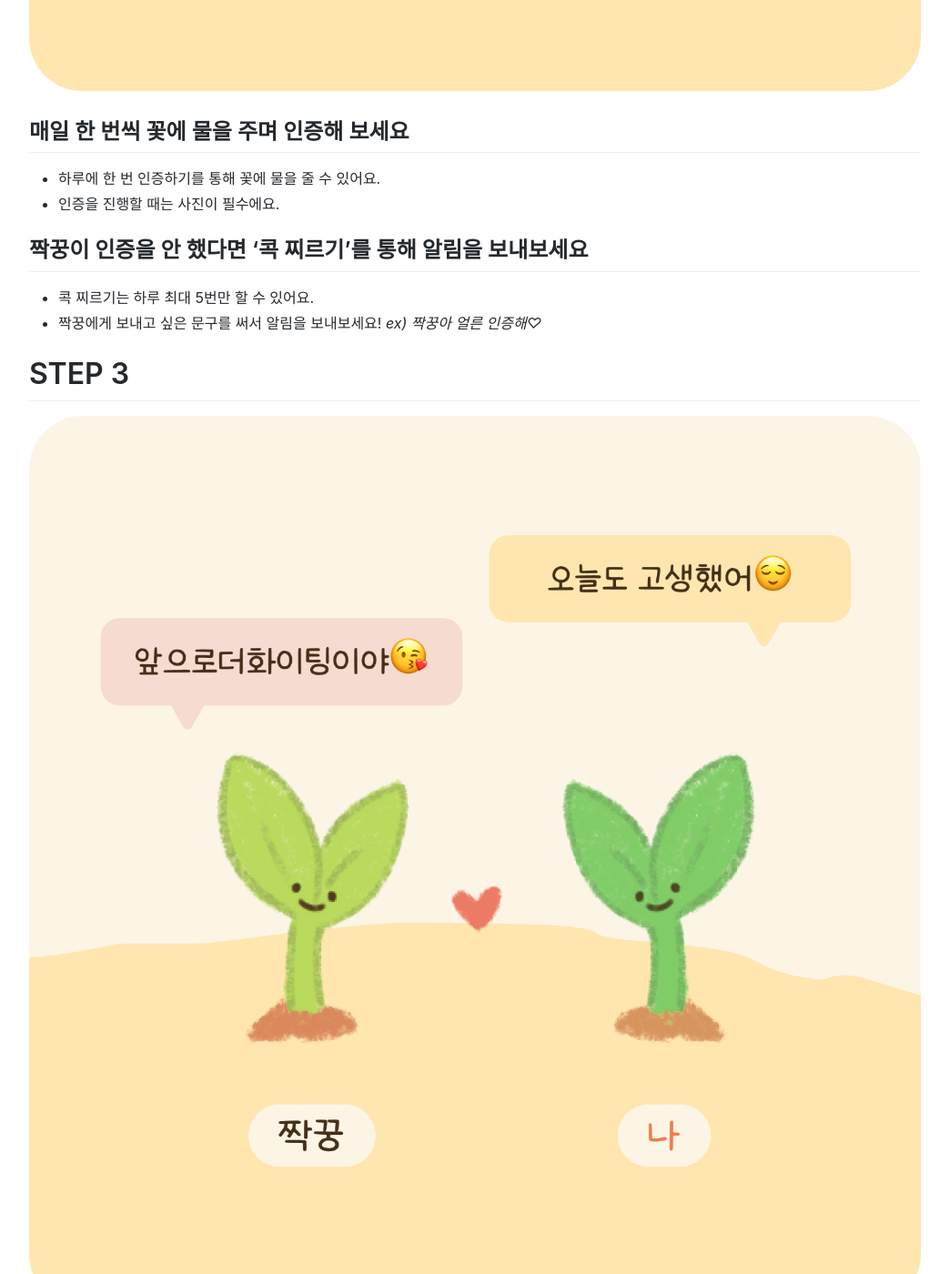
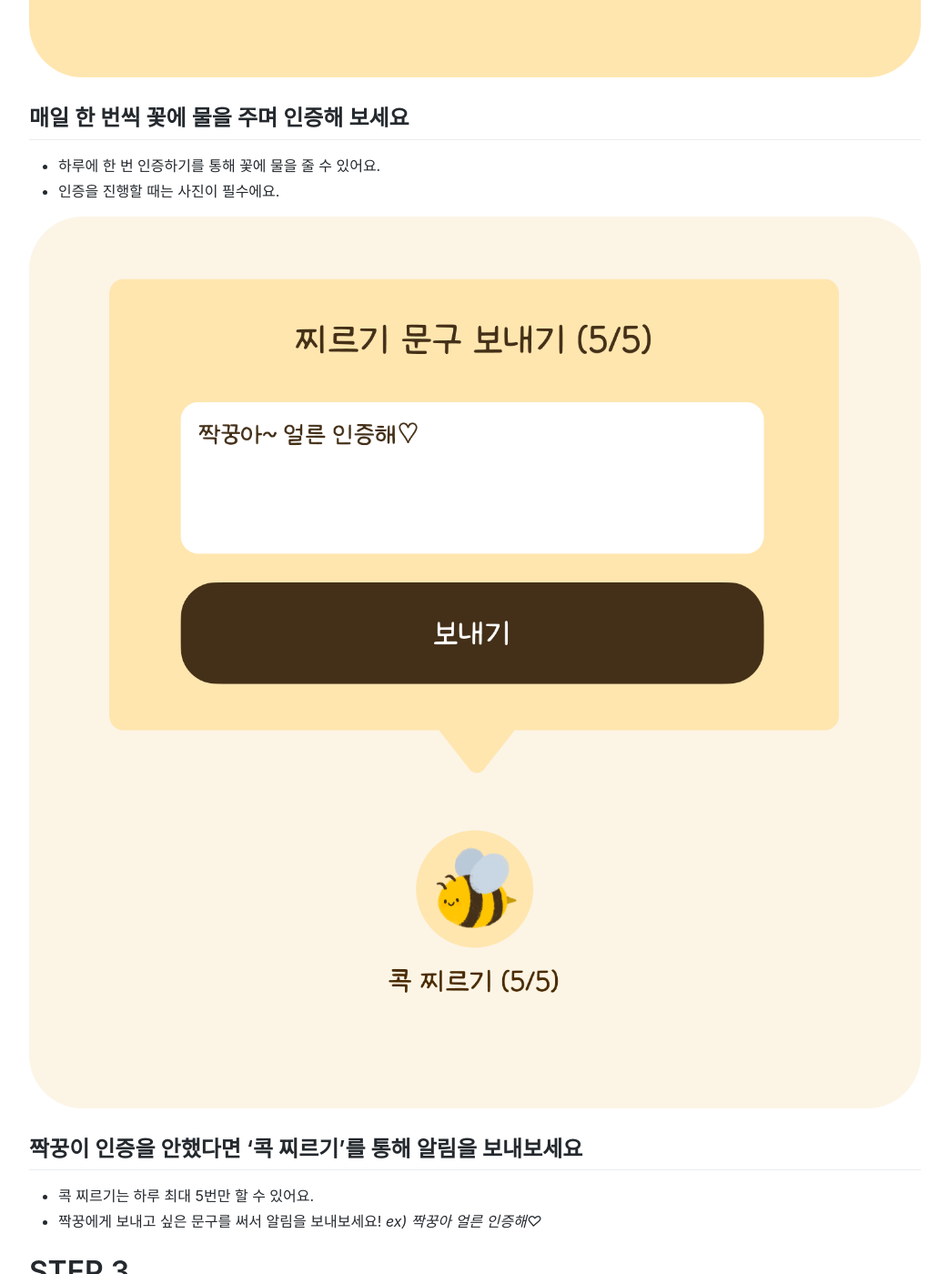
Before and after one commit to two2too2/two2too2.github.io, a Jekyll site: the page built from index.md, in a window 1280 px wide and 1400 px high, scrolled down 5039 px. Shown: the whole window at 91% size, without its empty margins (118-1161 px from the left). Built offline with Jekyll 4.4.1, drawn with Linux system fonts in a browser that asks for light colours; comment, search, counter and statistics services are not loaded.

Commit message:
fix: conflit resolve

```diff
--- a/index.md
+++ b/index.md
@@ -43,7 +42,7 @@
 - 챌린지를 입력할 때 서로에게 주고 싶은 꽃의 씨앗을 같이 보내요.
 - 각자 서로에게 받은 꽃을 키우면서 챌린지를 종료했을 때 무슨 꽃인지 확인할 수 있어요.
 
-### 짝꿍이 수락 버튼을 눌러야 챌린지를 시작할 수 있어요
+## 짝꿍이 수락 버튼을 눌러야 챌린지를 시작할 수 있어요
 
 - 투투는 양쪽 모두가 수락해야 챌린지를 시작할 수 있어요
 - 만약 시작일이 지나도 수락하지 않는다면, 새로운 챌린지를 생성해야 해요.(시작일이 지나면 수락할 수 없으니 기간 내에 수락해 주세요!)
@@ -59,7 +58,9 @@
 - 하루에 한 번 인증하기를 통해 꽃에 물을 줄 수 있어요.
 - 인증을 진행할 때는 사진이 필수에요.
 
-## 짝꿍이 인증을 안 했다면 '콕 찌르기'를 통해 알림을 보내보세요
+![step6](./img/step6.png)
+
+## 짝꿍이 인증을 안했다면 '콕 찌르기'를 통해 알림을 보내보세요
 
 - 콕 찌르기는 하루 최대 5번만 할 수 있어요.
 - 짝꿍에게 보내고 싶은 문구를 써서 알림을 보내보세요! _ex) 짝꿍아 얼른 인증해♡_
@@ -75,13 +76,13 @@
 
 # STEP 4
 
+![step4](./img/step4.png)
+
 ## 22일 챌린지를 완료해요
 
 - 22일간 진행한 짝꿍과의 챌린지를, **다음날 완료하기 버튼**을 눌러 챌린지를 완료해요.
 - 80% 이상 인증했다면 짝꿍이 준 꽃을 볼 수 있답니다.
 - 23일에 완료를 하면 챌린지 히스토리 페이지에서 조회할 수 있어요.
-
-![step4](./img/step4.png)
 
 # STEP 5
 
@@ -91,5 +92,3 @@
 
 - 왼쪽 **히스토리 탭**에서 지금까지 진행한 챌린지를 볼 수 있어요
 - 과거에 어떤 챌린지를 진행했고 어떤 마음으로 진행했는지 확인해 봐요
-
-![step6](./img/step6.png)
```
Also changed, not shown: other parts of index.md (+0 -1 lines), 3 other files.
